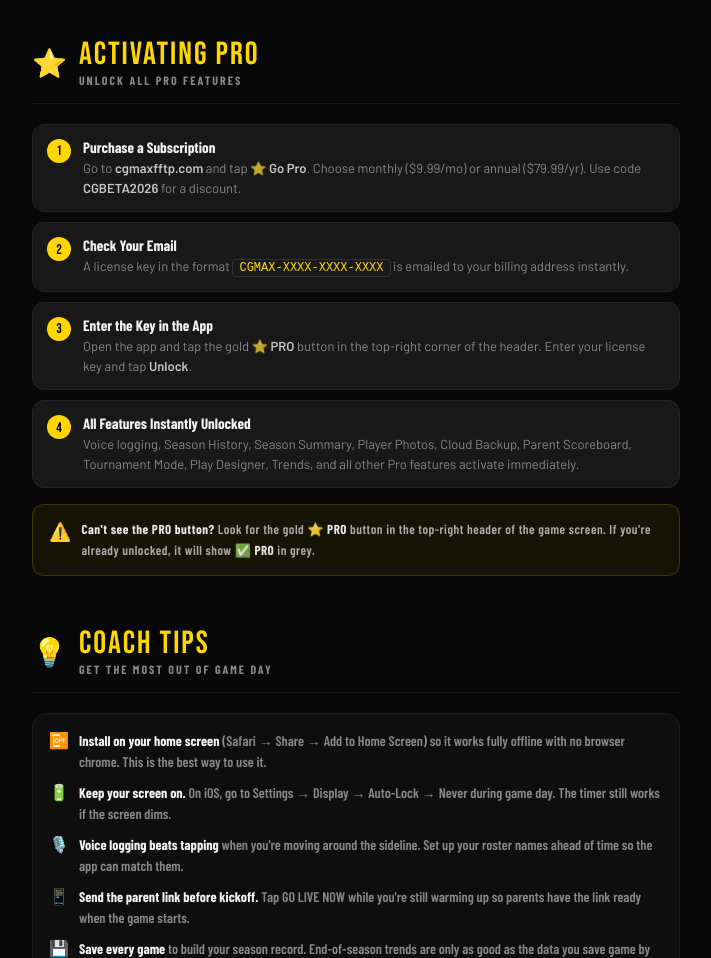
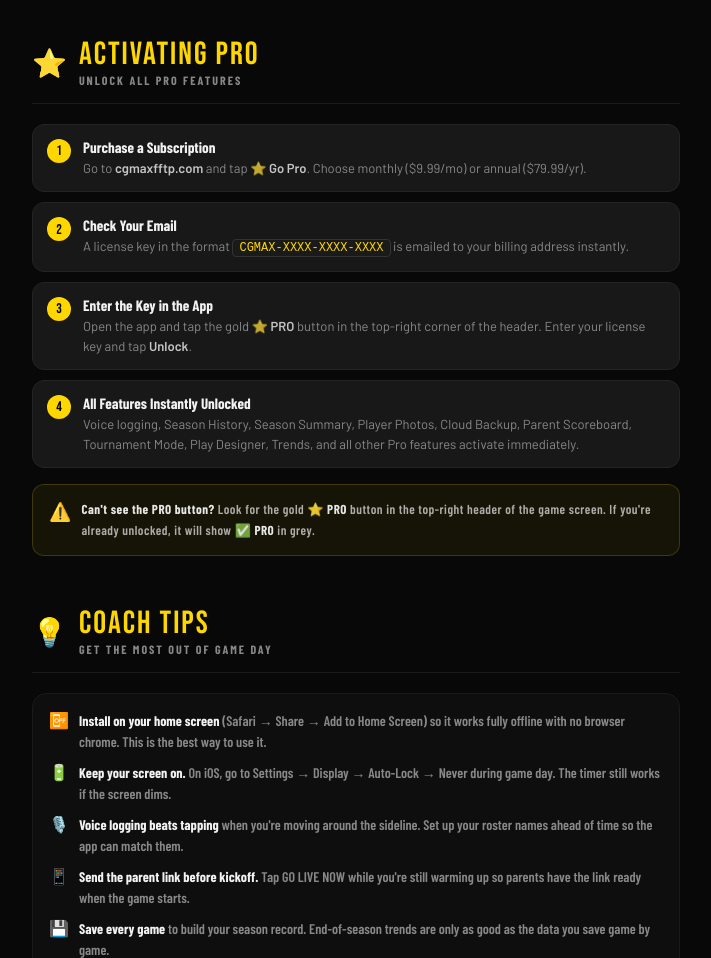
Before and after one commit to cwdgomez/flagfootball, a website: page help.html in a window 1280 px wide. Shown: the part 10536-11494 px from the top of the page, without its empty margins (284-995 px from the left). Drawn offline with nearby package versions, Linux system fonts and the light colour scheme; a web font is replaced by a local one.

Commit message:
Update Help.html

```diff
--- a/help.html
+++ b/help.html
@@ -1100,7 +1100,7 @@ hr.div{border:none;border-top:1px solid var(--dark3);margin:8px 0 4px;}
       <div class="step-num">1</div>
       <div class="step-body">
         <div class="step-title">Purchase a Subscription</div>
-        <div class="step-desc">Go to <strong>cgmaxfftp.com</strong> and tap <strong>⭐ Go Pro</strong>. Choose monthly ($9.99/mo) or annual ($79.99/yr). Use code <strong>CGBETA2026</strong> for a discount.</div>
+        <div class="step-desc">Go to <strong>cgmaxfftp.com</strong> and tap <strong>⭐ Go Pro</strong>. Choose monthly ($9.99/mo) or annual ($79.99/yr).</div>
       </div>
     </div>
     <div class="step-item">
```
